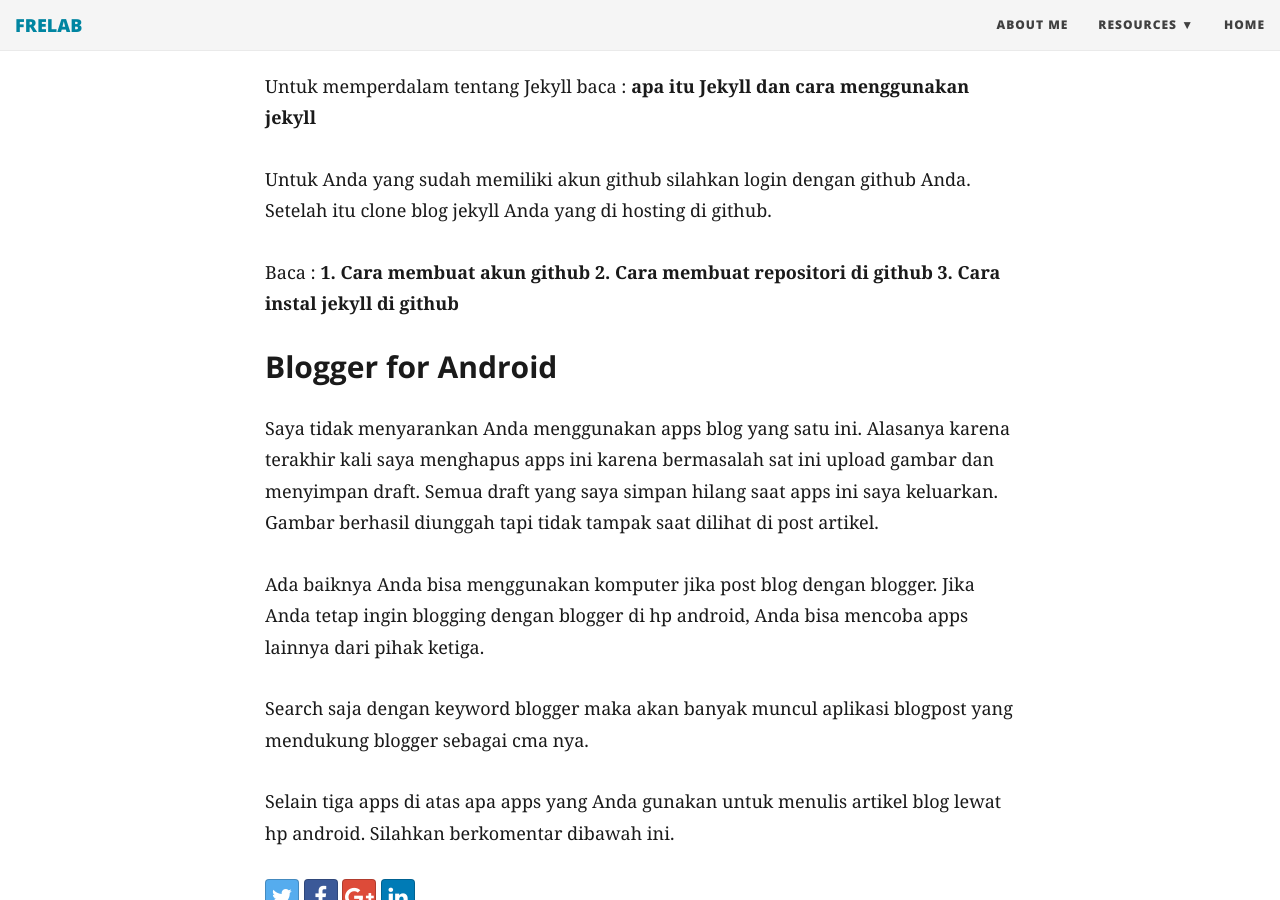
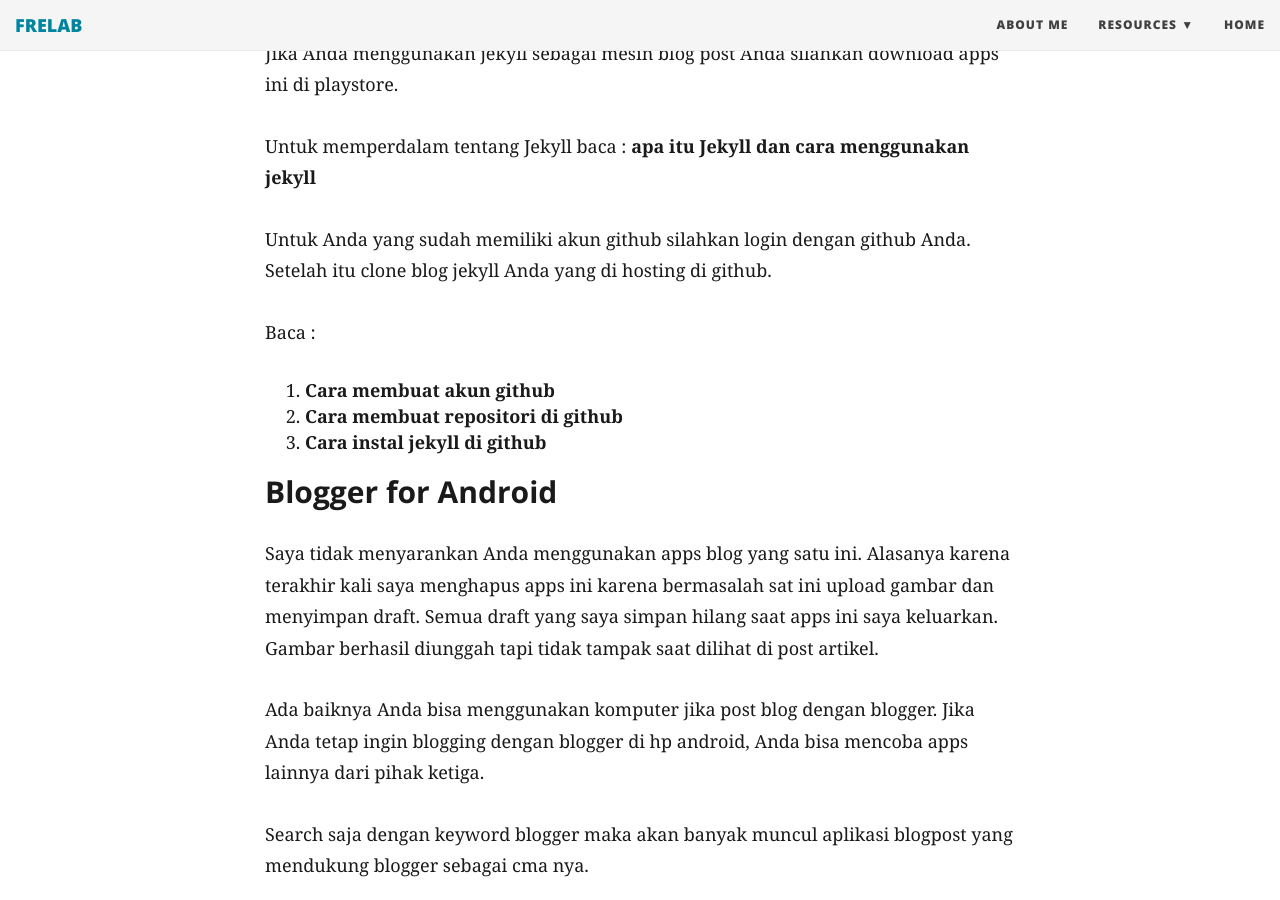
Before and after one commit to apemix/apemix.github.io, a Jekyll site: the page built from _posts/2017-08-26-cara-posting-blog-lewat-hp-android.md, in a window 1280 px wide and 900 px high, scrolled down 5826 px. Built offline with Jekyll 4.4.1, drawn with Linux system fonts in a browser that asks for light colours; nearby versions of some CDN libraries; comment, search, counter and statistics services are not loaded; some of the changed text lies outside the part shown.

Commit message:
Mr Hyde was here …

```diff
--- a/_posts/2017-08-26-cara-posting-blog-lewat-hp-android.md
+++ b/_posts/2017-08-26-cara-posting-blog-lewat-hp-android.md
@@ -17,9 +17,12 @@
 
 Karena cms dan mesin blog ada banyak jadi akan saya paparkan semua apa saja cms atau mesin post blog yang mendukung untuk menulis dan menerbitkan artikel lewat hp Android. Berikut beberapa aplikasinya,
 
+
+
 ## wordpress for Android ##
 
 ![wordpress Android](/img/wordpress-apps.png)
+
 **Wordpress** memang cms yang sangat populer dikalangan blogger. Karena sifatnya open source jadi banyak juga yang secara sukarela mengembang template dan plugin.
 
 ![Ngeblog dengan hp di Android](/img/wordpress-android.png)
@@ -32,8 +35,11 @@
 Baca : **cara menulis artikel dengan wordpress di Android.**
 
 
+
 ## Mrhyde for Android ##
+
 ![mrhyde blogging apps jekyll for Android](/img/mrhyde-jekyll-android.png)
+
 **Mrhyde** adalah apss Android yang dapat digunakan untuk blogging yang dikembangkan untuk **jekyll**.
 
 Jadi dengan Mrhyde Anda bisa mengontrol dan menerbitkan artikel dengan Android. Jika Anda menggunakan jekyll sebagai mesin blog post Anda silahkan download apps ini di playstore.
@@ -43,12 +49,14 @@
 Untuk Anda yang sudah memiliki akun github silahkan login dengan github Anda. Setelah itu clone blog jekyll Anda yang di hosting di github.
 
 Baca :
-**1. Cara membuat akun github**
-**2. Cara membuat repositori di github**
-**3. Cara instal jekyll di github**
+1. **Cara membuat akun github**
+2. **Cara membuat repositori di github**
+3. **Cara instal jekyll di github**
+
 
 
 ## Blogger for Android ##
+
 Saya tidak menyarankan Anda menggunakan apps blog yang satu ini. Alasanya karena terakhir kali saya menghapus apps ini karena bermasalah sat ini upload gambar dan menyimpan draft. Semua draft yang saya simpan hilang saat apps ini saya keluarkan.  Gambar berhasil diunggah tapi tidak tampak saat dilihat di post artikel.
 
 Ada baiknya Anda bisa menggunakan komputer jika post blog dengan blogger. Jika Anda tetap ingin blogging dengan blogger di hp android, Anda bisa mencoba apps lainnya dari pihak ketiga.
```
Also changed, not shown: other parts of _posts/2017-08-26-cara-posting-blog-lewat-hp-android.md (+1 -1 lines).
